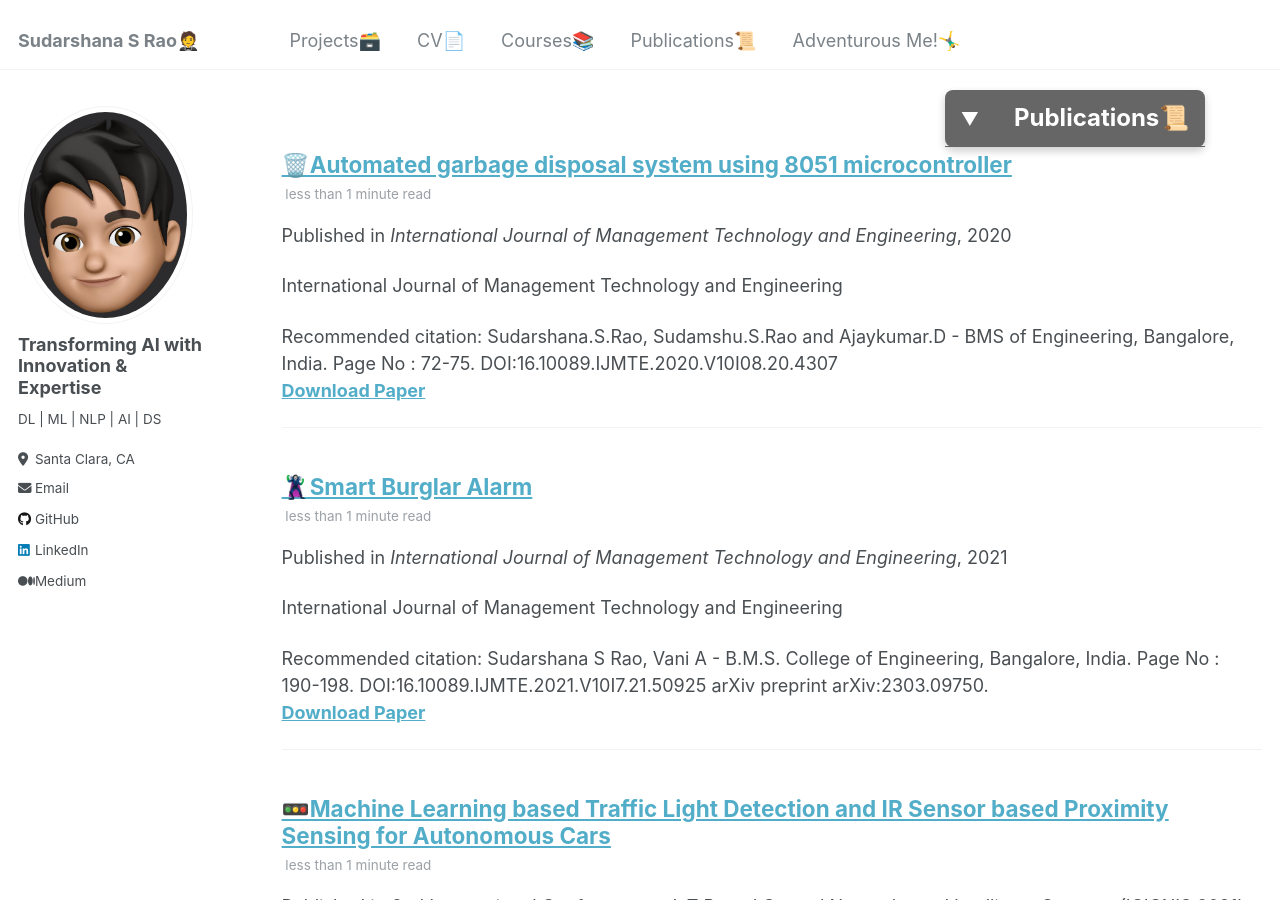
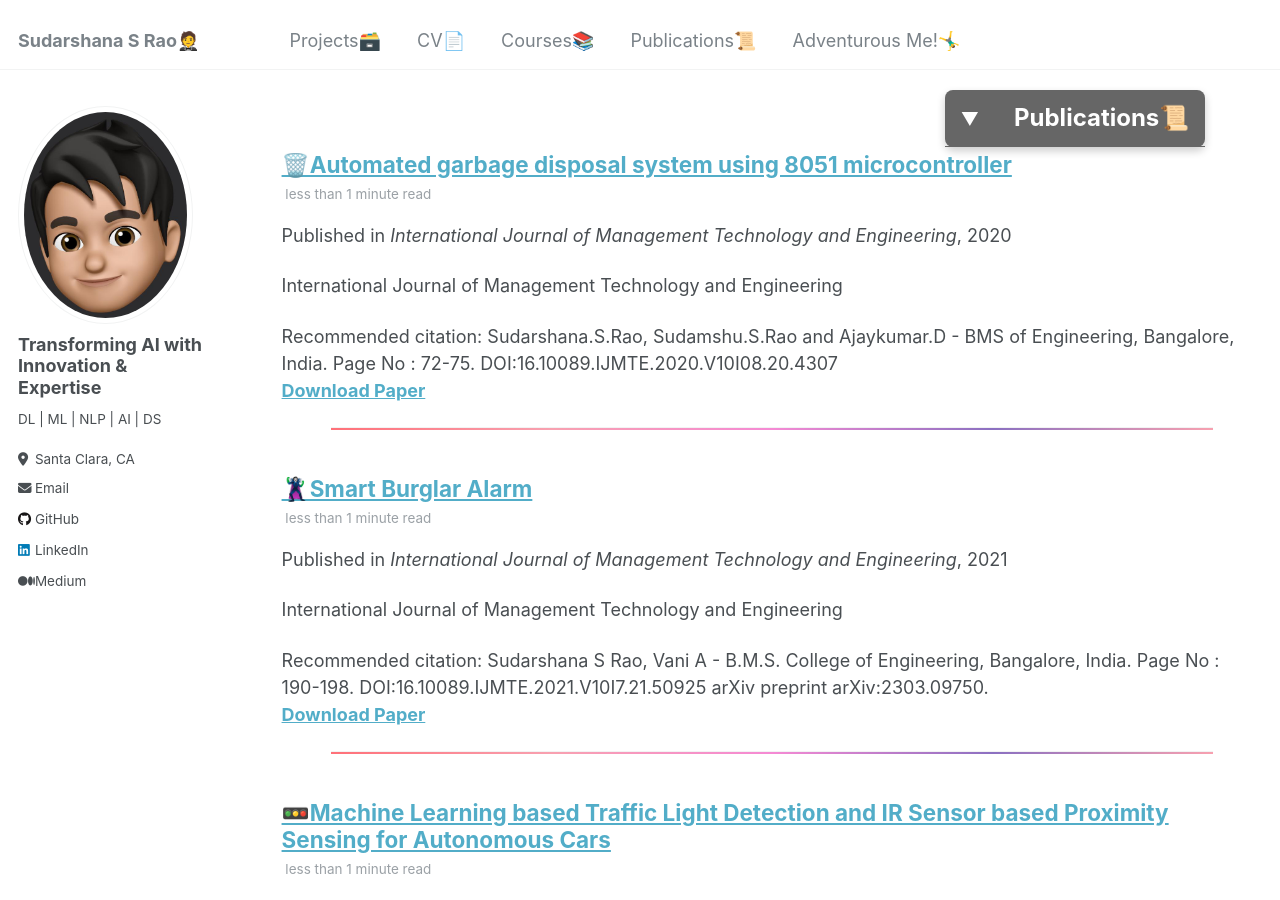
Before and after one commit to SudarshanaSRao/SudarshanaSRao.github.io, a Jekyll site: the page built from _pages/publications.md, in a window 1280 px wide and 900 px high. Built offline with Jekyll 4.4.1, drawn with Linux system fonts in a browser that asks for light colours.

Commit message:
Update publications.md

```diff
--- a/_pages/publications.md
+++ b/_pages/publications.md
@@ -140,7 +140,7 @@ author_profile: true
 {% for post in site.publications %}
 <div id="{{ post.title | slugify }}">
     {% include archive-single.html %}
-    <hr> <!-- Horizontal line added here -->
+    <hr class="project-separator"> <!-- Horizontal line added here -->
 </div>
 {% endfor %}
 
```
